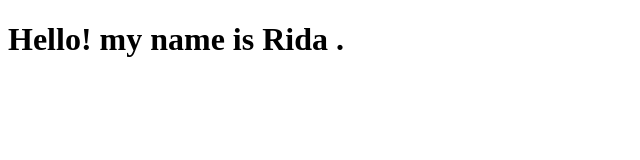
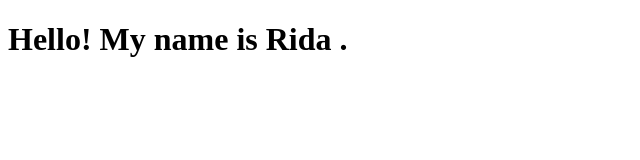
Before and after one commit to veslav3/git-tutorial, a plain HTML site: page index.html in a window 1280 px wide. Shown: the full height of the page, 0-640 px from the left. Drawn offline with Linux system fonts and the light colour scheme.

Commit message:
Changed m to M

```diff
--- a/index.html
+++ b/index.html
@@ -8,7 +8,7 @@
 </head>
 
 <body>
-    <h1>Hello! my name is Rida .</h1>
+    <h1>Hello! My name is Rida .</h1>
   <script src=""></script>
 </body>
 </html>
```
